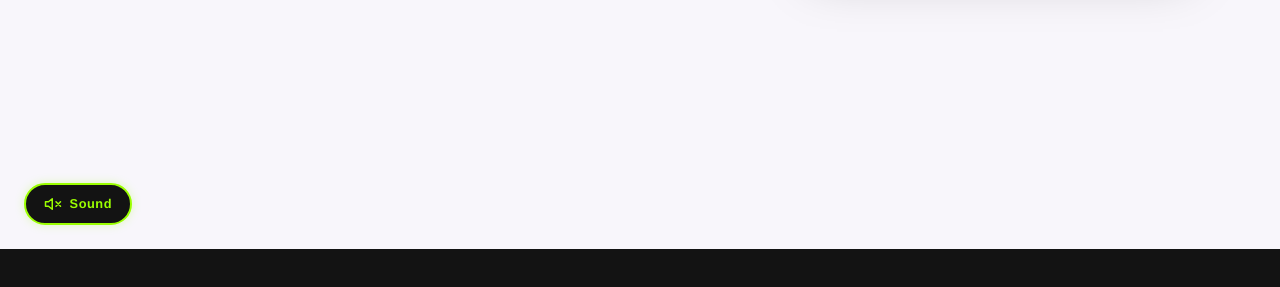
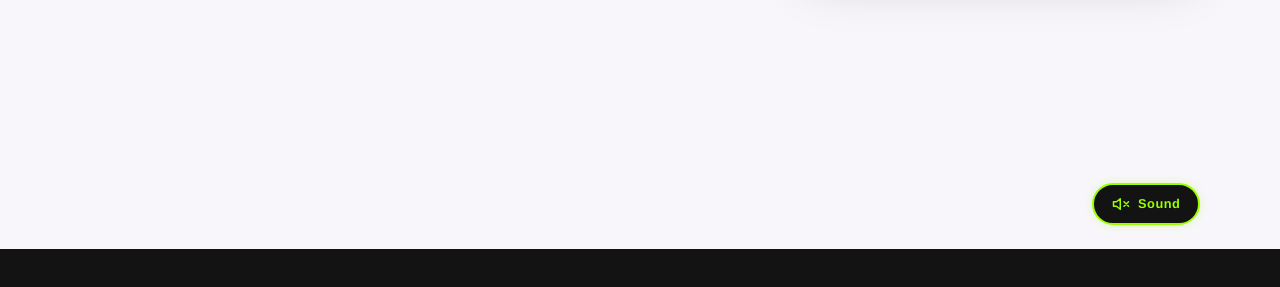
Before and after one commit to Pruvost-Lison/portfolio_2026, an Astro site: page / in a window 1280 px wide. Shown: the part 551-838 px from the top of the page. Built offline with nearby package versions, Linux system fonts and the light colour scheme; Astro itself is replaced by a stand-in of ours.

Commit message:
Deplace le bouton son à droite

```diff
--- a/src/components/HeroScramble.astro
+++ b/src/components/HeroScramble.astro
@@ -133,7 +133,7 @@ import introVideo from '../assets/intro.mp4';
   /* ---------- BOUTON SON ---------- */
   .sound-btn {
     position: fixed;
-    left: 24px;
+    right: 80px;
     bottom: 24px;
     z-index: 10;
     display: inline-flex;
```
